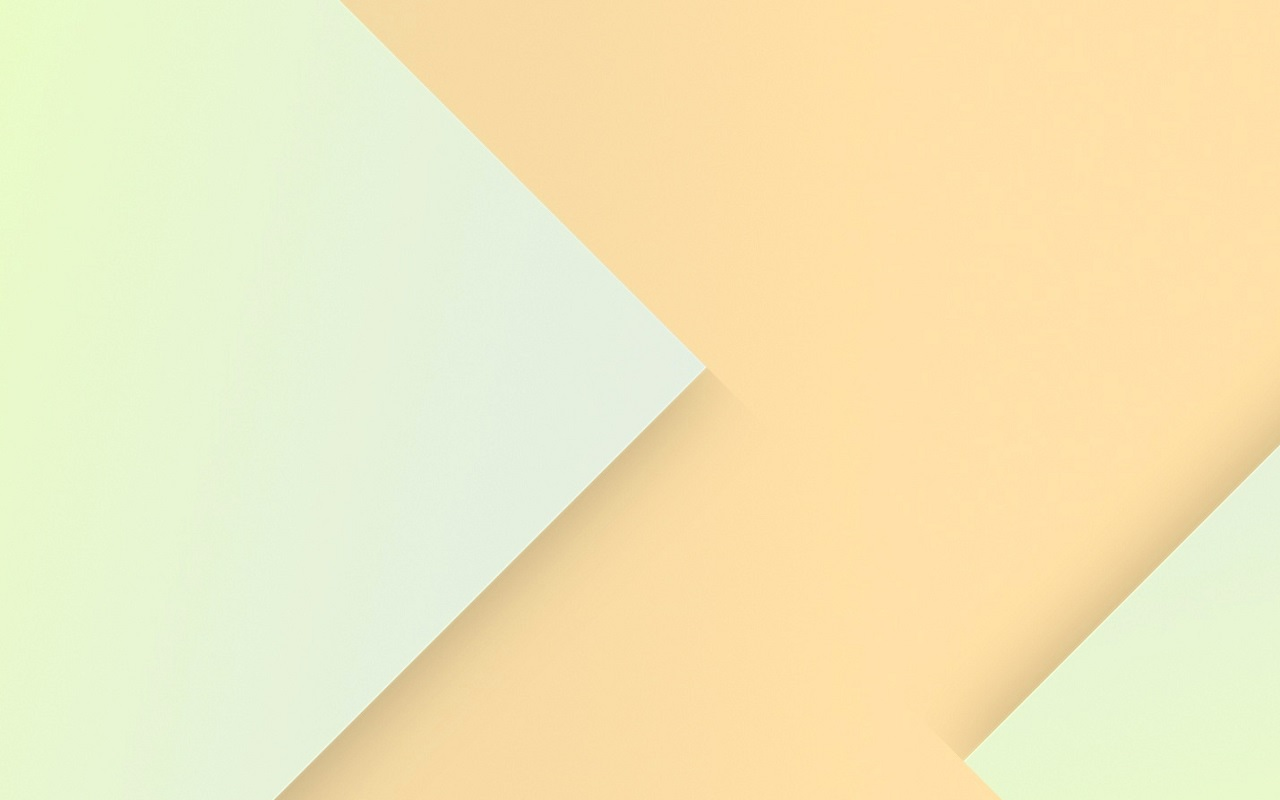
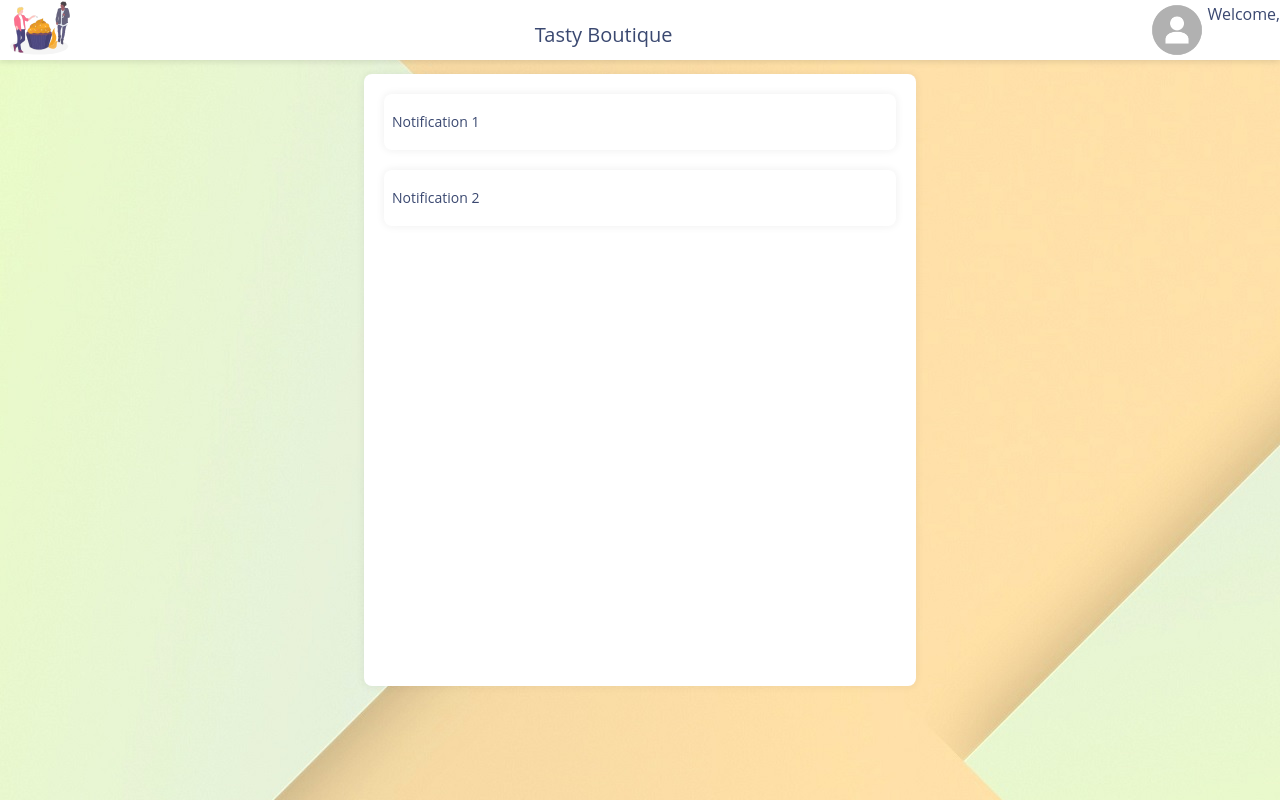
Before and after one commit to ionut0011/TastyBoutique, an Angular app: page /notifications in a window 1280 px wide. Before the commit this address led to /. Built offline with nearby package versions, Linux system fonts and the light colour scheme.

Commit message:
pagina notificari

```diff
--- a/src/app/app-routing.module.ts
+++ b/src/app/app-routing.module.ts
@@ -19,6 +19,13 @@ const routes: Routes = [
   path:'dashboard',
   loadChildren: () => import('./dashboard/dashboard.module').then(m=>m.DashboardModule)
 },
+{
+  path: 'notifications',
+  loadChildren: () =>
+    import('./notifications/notifications.module').then(
+      (m) => m.NotificationsModule
+    ),
+},
 { path: 'list', component: RecipesListComponent },
 { path: 'create-recipe', component: RecipesDetailsComponent },
 {
--- a/src/app/app.module.ts
+++ b/src/app/app.module.ts
@@ -4,6 +4,7 @@ import { NgModule } from '@angular/core';
 import { AppRoutingModule } from './app-routing.module';
 import { AppComponent } from './app.component';
 import { BrowserAnimationsModule } from '@angular/platform-browser/animations';
+import { SharedModule } from './shared/shared.module';
 
 @NgModule({
   declarations: [
@@ -12,7 +13,8 @@ import { BrowserAnimationsModule } from '@angular/platform-browser/animations';
   imports: [
     BrowserModule,
     AppRoutingModule,
-    BrowserAnimationsModule
+    BrowserAnimationsModule,
+    SharedModule
   ],
   providers: [],
   bootstrap: [AppComponent]
--- /dev/null
+++ b/src/app/notifications/notifications/notifications.component.css
@@ -0,0 +1,30 @@
+@import "../../../assets/styles/layout.scss";
+
+h1 {
+  margin-left: 20px;
+}
+.notifications-container {
+  width: 100%;
+  height: 80%;
+  display: flex;
+  justify-content: center;
+}
+
+.notifications-container ul {
+  width: 40%;
+  padding: 20px;
+  background-color: white;
+  border-radius: 8px;
+  box-shadow: 0px 0px 8px rgba(34, 37, 44, 0.08);
+  list-style-type: none;
+}
+
+ul li {
+  display: flex;
+  align-items: center;
+  height: 40px;
+  border-radius: 8px;
+  box-shadow: 0px 0px 8px rgba(34, 37, 44, 0.08);
+  padding: 8px;
+  margin-bottom: 20px;
+}
--- /dev/null
+++ b/src/app/notifications/notifications/notifications.component.html
@@ -0,0 +1,9 @@
+<app-header></app-header>
+
+<div class="notifications-container">
+
+  <ul>
+    <li>Notification 1</li>
+    <li>Notification 2</li>
+  </ul>
+</div>
--- /dev/null
+++ b/src/app/notifications/notifications/notifications.component.ts
@@ -0,0 +1,15 @@
+import { Component, OnInit } from '@angular/core';
+
+@Component({
+  selector: 'app-notifications',
+  templateUrl: './notifications.component.html',
+  styleUrls: ['./notifications.component.css']
+})
+export class NotificationsComponent implements OnInit {
+
+  constructor() { }
+
+  ngOnInit(): void {
+  }
+
+}
--- a/src/app/recipes/recipes-details/recipes-details.component.css
+++ b/src/app/recipes/recipes-details/recipes-details.component.css
@@ -11,8 +11,23 @@ h1 {
 .ingred{
   display:flex;
   list-style-type:none;
- justify-content: space-around;
+  flex-direction: row;
+  padding-left: 0;
+
+
 }
+
+
+li {
+  justify-content: space-between;
+  display: flex;
+  width: 25%;
+}
+
+.title{
+  margin-bottom: 20px;
+}
+
 
 .filtre{
   position: relative;
--- a/src/app/recipes/recipes-details/recipes-details.component.html
+++ b/src/app/recipes/recipes-details/recipes-details.component.html
@@ -11,7 +11,7 @@
 
     <div class="form-group">
 
-      <input type="text"
+      <input type="text" class="title"
              placeholder="Enter recipe name"
              [(ngModel)]="name"
              [disabled]="!isEditing">
@@ -20,7 +20,7 @@
 
 
     <div class="form-group">
-      <p *ngIf="!isEditing; else notEditable">{{description}}</p>
+      <p *ngIf="!isEditing; else notEditable"  >{{description}}</p>
 
       <ng-template #notEditable>
         <label> Add ingredients:</label>
@@ -28,9 +28,10 @@
       (keyup.enter)="addIngredients(newIngredient.value)"
       (blur)="addIngredients(newIngredient.value); newIngredient.value='';">
 
-    <button type="button" class="btn" (click)="addIngredients(newIngredient.value)">Add</button>
+      <button type="button" class="btn" (click)="addIngredients(newIngredient.value)">Add</button>
 
-    <ul class="ingred" ><li  *ngFor="let ingredient of ingredients">{{ingredient}} </li></ul>
+      <ul class="ingred" ><li  *ngFor="let ingredient of ingredients">{{ingredient}} </li></ul>
+
 
 
 
--- a/src/app/recipes/recipes-details/recipes-details.component.ts
+++ b/src/app/recipes/recipes-details/recipes-details.component.ts
@@ -20,6 +20,7 @@ export class RecipesDetailsComponent implements OnInit
   filterss = new FormControl();
   filtersList: string[] = ['Gluten free', 'Vegan', 'Sugar free'];
   ingredients:string[] =[];
+  foodordrink:string[] =[];
   photos: Blob[] = [];
 
   constructor(private router: Router) { }
@@ -56,6 +57,7 @@ export class RecipesDetailsComponent implements OnInit
     if (newIngredient!="") {
       this.ingredients.push(newIngredient);
     }
+    console.log(this.ingredients);
   }
 
   handleFileInput(file: FileList) {
```
Also changed, not shown: src/app/login/login/login.component.html (+0 -12 lines), src/app/notifications/notifications-routing.module.ts (added, +20 -0 lines), src/app/notifications/notifications.module.ts (added, +17 -0 lines), src/app/login/login/login.component.css (line endings or trailing spaces), 1 other file (tests, documents, lock files or other folders).
